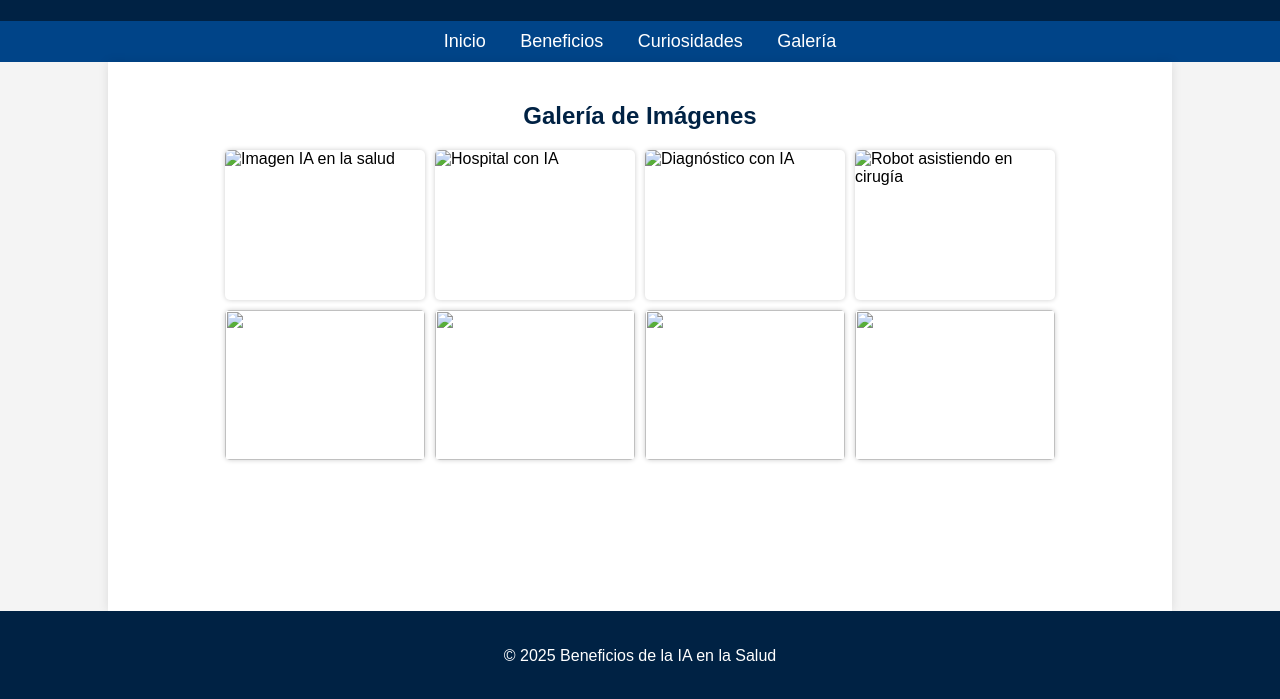
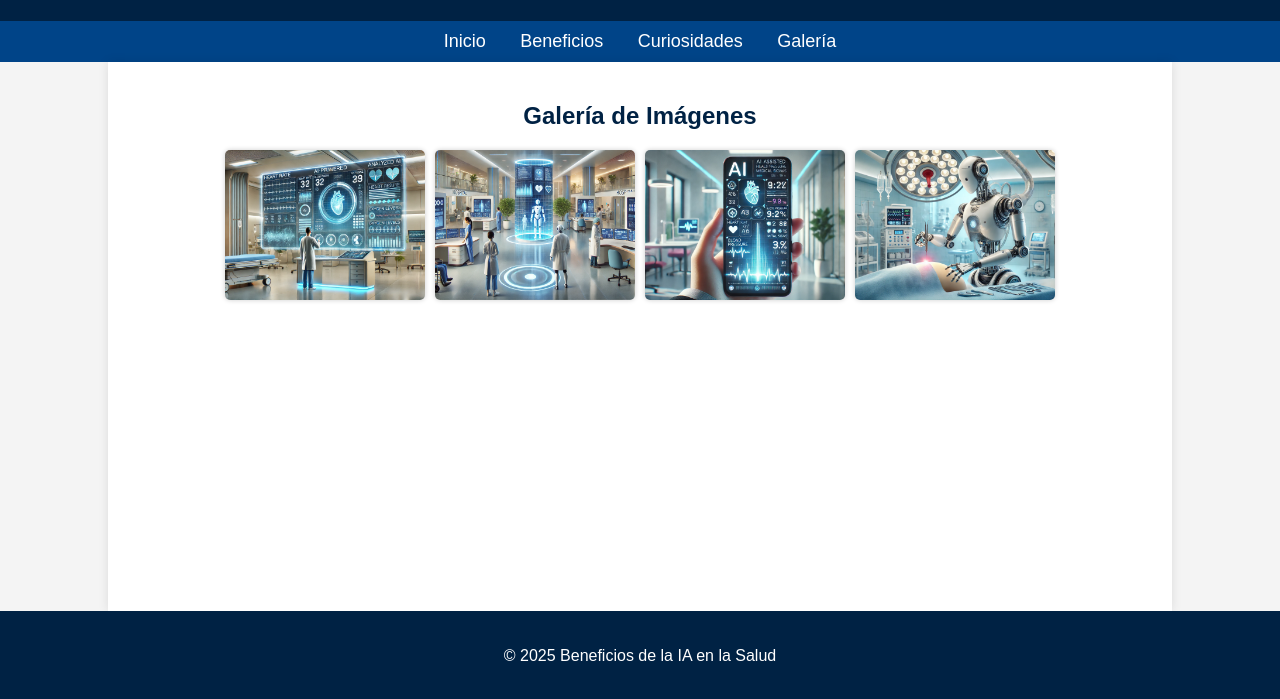
Before and after one commit to FersanqueALU/MedicinaEIa, a plain HTML site: page html/galeria.html in a window 1280 px wide. Shown: the part 99-798 px from the top of the page. Drawn offline with Linux system fonts and the light colour scheme.

Commit message:
Organizacion en carpetas

```diff
--- a/galeria.html
+++ b/html/galeria.html
@@ -4,7 +4,7 @@
 <head>
     <meta charset="UTF-8">
     <meta name="viewport" content="width=device-width, initial-scale=1.0">
-    <link rel="stylesheet" href="index.css">
+    <link rel="stylesheet" href="../css/index.css">
     <title>Blog - Beneficios de la IA en la Salud</title>
 </head>
 
@@ -21,14 +21,10 @@
     <div class="container">
         <h2>Galería de Imágenes</h2>
         <div class="gallery">
-            <img src="image1.jpg" alt="Imagen IA en la salud">
-            <img src="image2.jpg" alt="Hospital con IA">
-            <img src="image3.jpg" alt="Diagnóstico con IA">
-            <img src="image4.jpg" alt="Robot asistiendo en cirugía">
-            <img src="image1.jpg" alt="">
-            <img src="image2.jpg" alt="">
-            <img src="image3.jpg" alt="">
-            <img src="image4.jpg" alt="">
+            <img src="../img/Panel Medicina IA.png" alt="Imagen IA en la salud">
+            <img src="../img/Hospital usando IA.png" alt="Hospital con IA">
+            <img src="../img/Diagnostico con IA.png" alt="Diagnóstico con IA">
+            <img src="../img/Robot asistiendo en cirujia.png" alt="Robot asistiendo en cirugía">
         </div>
     </div>
     <footer>
```
Also changed, not shown: html/beneficios.html (renamed from beneficios.html, +1 -7 lines), html/curiosidades.html (renamed from curiosidades.html, +1 -2 lines), html/index.html (renamed from index.html, +1 -1 lines), css/index.css (renamed from index.css).
